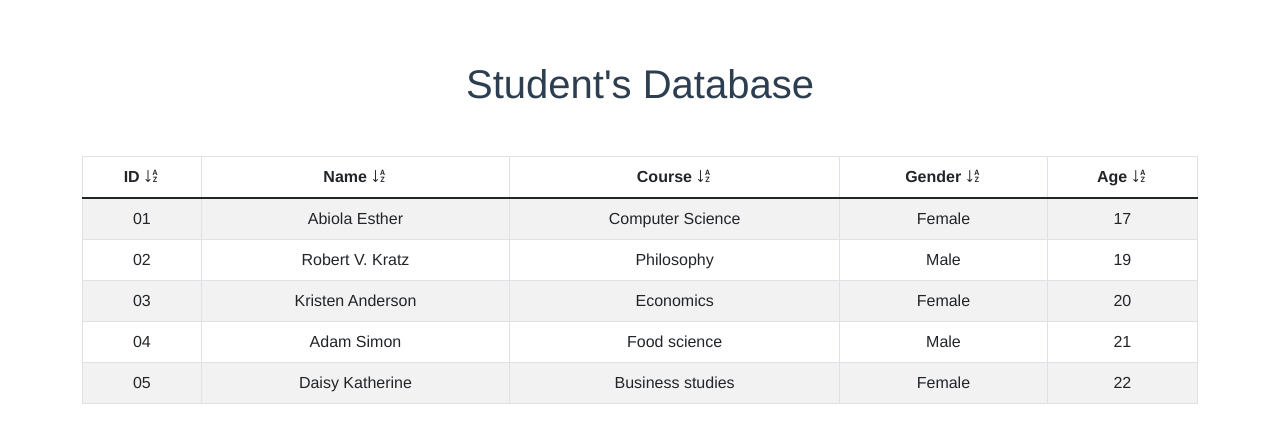
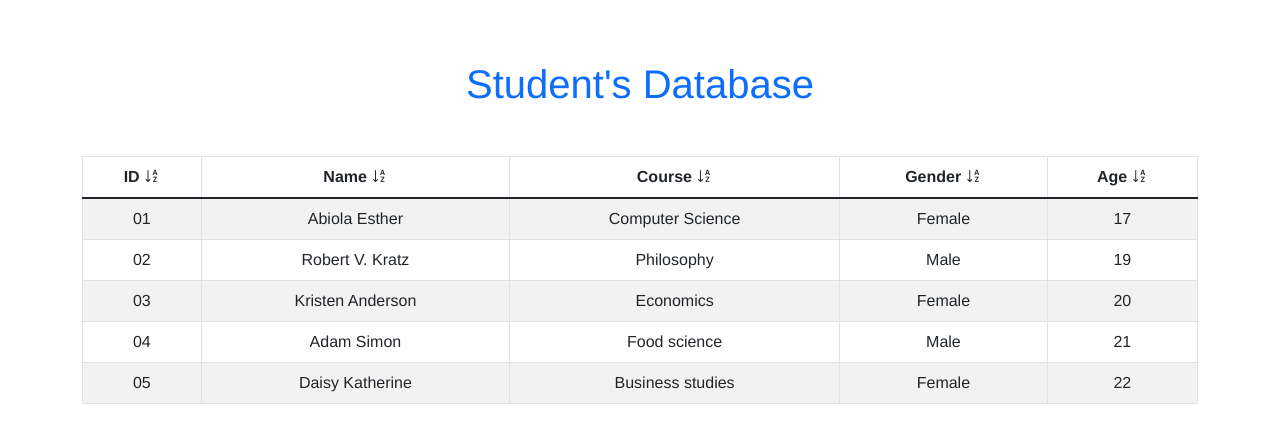
Before and after one commit to Abiola-Farounbi/vue3-table, a Vue app: page / in a window 1280 px wide. Shown: the top 442 px of the page. Built offline with nearby package versions, Linux system fonts and the light colour scheme.

Commit message:
Included the files

```diff
--- a/src/App.vue
+++ b/src/App.vue
@@ -1,5 +1,5 @@
 <template>
-    <div class="container  text-center mt-5 mb-5">
+    <div class="container  text-center text-primary mt-5 mb-5">
     <h1 class="mt-5 "> Student's Database </h1>
      <div class="table-responsive my-5">
 
@@ -13,6 +13,7 @@
 <script>
 // Importing the table component
 import Table from './components/Table.vue'
+
 //importing bootstrap 5
 import "bootstrap/dist/css/bootstrap.min.css";
 
```
